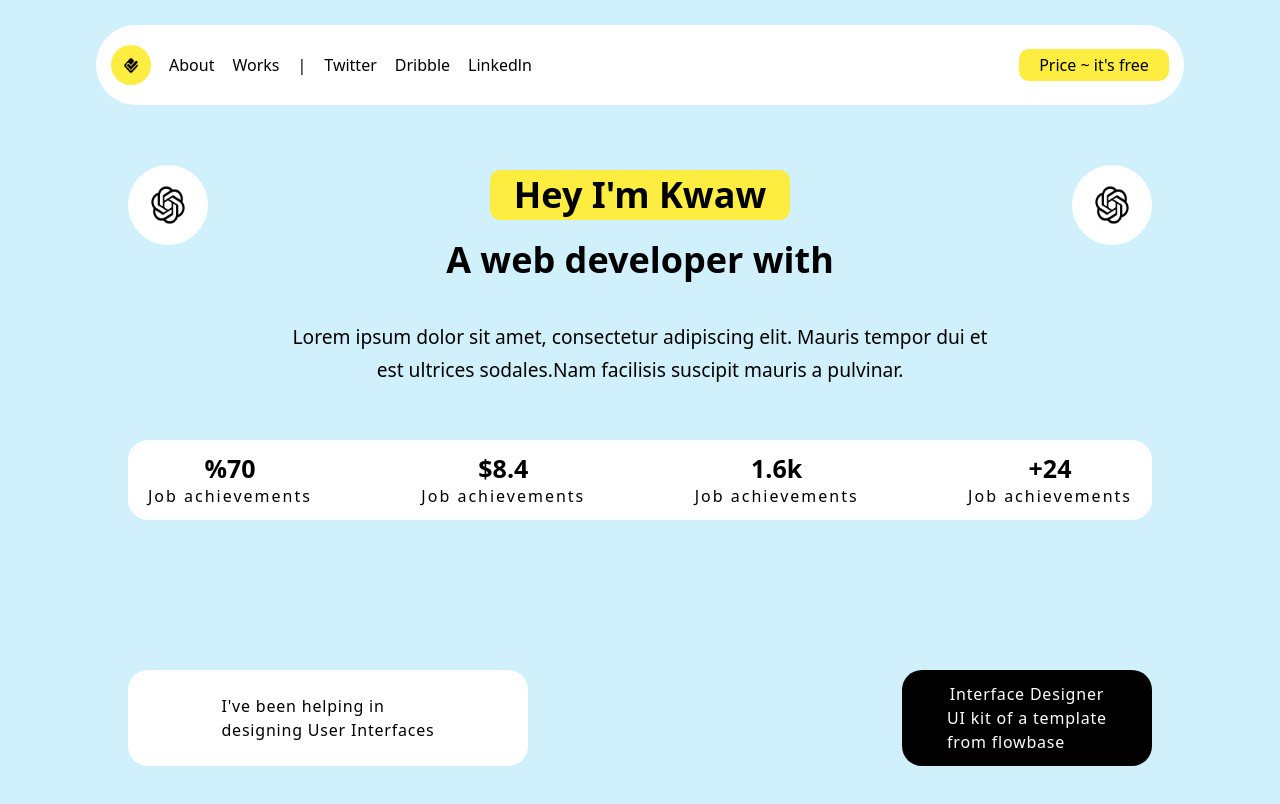
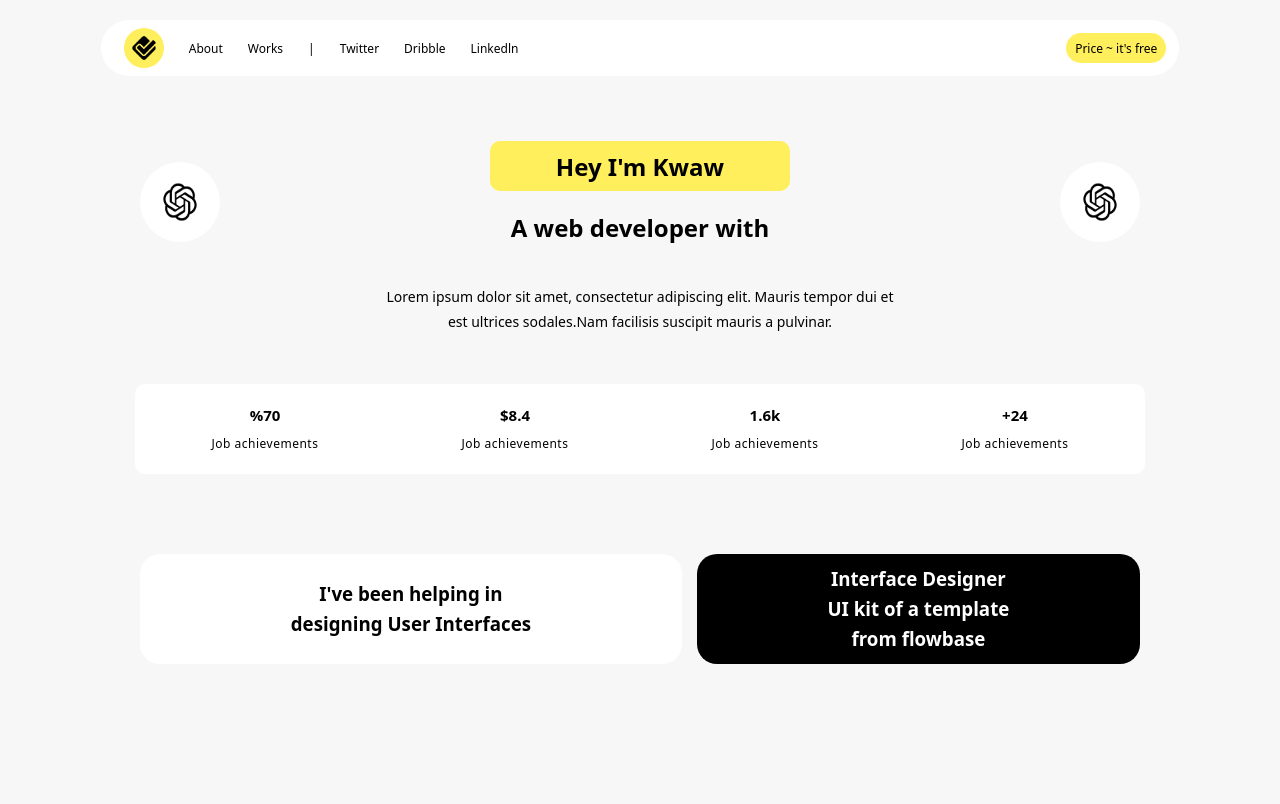
Before and after one commit to kwawbaidoo/flowbase_template, a plain HTML site: page index.html in a window 1280 px wide. Drawn offline with nearby package versions, Linux system fonts and the light colour scheme.

Commit message:
changes in css

```diff
--- a/index.html
+++ b/index.html
@@ -4,10 +4,6 @@
     <meta charset="UTF-8" />
     <meta name="viewport" content="width=device-width, initial-scale=1.0" />
     <title>Templates</title>
-    <link
-      href="https://unpkg.com/tailwindcss@^1.0/dist/tailwind.min.css"
-      rel="stylesheet"
-    />
     <link rel="stylesheet" href="./style.css" />
   </head>
   <body>
@@ -45,7 +41,7 @@
           <img class= "sectionLogo w-16" src="./assests/black-chatgpt-logo.png" alt="" />
         </div>
       </div>
-      <div class="flex items-center mt-10 justify-center">
+      <div class="loremContainer flex items-center mt-10 justify-center">
         <p class="lorem text-2xl">
           Lorem ipsum dolor sit amet, consectetur adipiscing elit. Mauris tempor
           dui et <br> est ultrices sodales.Nam facilisis suscipit mauris a pulvinar.
@@ -54,25 +50,25 @@
 
       <section class="footerSection w-3/4 grid grid-cols-3 gap-8 mt-12 mb-12 justify-between ">
         <div class="jobs flex bg-white w-3/4 rounded-xl justify-between px-10 h-32 mt-12 items-center">
-            <div class="flex flex-col items-center">
+            <div class="jobStatics flex flex-col items-center">
                 <span class="money font-bold text-2xl">%70</span>
-                <span class=" jobAchie tracking-wider">Job achievements</span>
+                <span class=" jobAchie">Job achievements</span>
             </div>
 
             <div class="jobStatics flex flex-col items-center">
                 <span class=" money font-bold text-2xl">$8.4</span>
-                <span class="jobAchie tracking-wider">Job achievements</span>
+                <span class="jobAchie">Job achievements</span>
             </div>
-            <div class="flex flex-col items-center">
+            <div class="jobStatics flex flex-col items-center">
                 <span class="money font-bold text-2xl">1.6k</span>
-                <span class="jobAchie tracking-wider">Job achievements</span>
+                <span class="jobAchie ">Job achievements</span>
             </div>
-            <div class="flex flex-col items-center">
+            <div class="jobStatics flex flex-col items-center">
                 <span class="money font-bold text-2xl">+24</span>
-                <span class="jobAchie tracking-wider">Job achievements</span>
+                <span class="jobAchie ">Job achievements</span>
             </div>
           </div>
-        <div style="display: flex; flex-direction: columns; justify-content: space-between; width: 80%;">
+        <div style="display: flex; flex-direction: columns; gap: 15px; width: 80%;">
         <div class="bg-whites rounded-md h-24 col-span-2 flex items-center justify-center">
             <h3 class="tracking-wider">I've been helping in <br>designing User Interfaces</h3>
         </div>
--- a/style.css
+++ b/style.css
@@ -1,18 +1,18 @@
 body {
-    margin-top: 20px;
+    margin: 0;
     padding: 0;
-    background-color: #d0f1fb;
+    background-color: rgb(247,247,248);
     font-family: ui-sans-serif, system-ui, sans-serif, "Apple Color Emoji", "Segoe UI Emoji", "Segoe UI Symbol", "Noto Color Emoji";
 }
 
 .bg {
-    background-color: rgb(252, 237, 64);
+    background-color: rgb(255,239,92);
 }
 
 .main {
     display: flex;
     flex-direction: column;
-    justify-content: space-between;
+    padding: 15px;
     align-items: center;
 }
 
@@ -21,49 +21,56 @@ body {
     display: flex;
     justify-content: space-between;
     align-items: center;
-    border-radius: 50px;
+    border-radius: 80px;
     margin: 5px;
     width: 85%;
-    height: 80px;
+    height: 40px;
+    padding: 8px;
 }
 
 .navListContainer{
     display: flex;
     align-items: center;
-    gap: 18px;
+    gap: 25px;
     margin-left: 15px;
     margin-right: 15px;
 }
 
-.navListContainer a {
+.navListContainer a, span {
     text-decoration: none;
+    color: black;
+    font-size: 12px;
 }
+
 
 .navContainer {
     display: flex;
     align-items: center;
+    justify-content: center;
     width: 40px;
     height: 40px;
     border-radius: 20px;
 }
 
 .navLogo {
-    width: 40px;
-    height: 25px;
+    width: 70px;
+    height: 40px;
 }
 
 .price {
     display: flex;
     align-items: center;
-    border-radius: 10px;
+    border-radius: 50px;
     height: 30px;
-    width: 150px;
-    margin-right: 15px;
+    width: 100px;
+    margin-right: 5px;
     justify-content: center;
 }
 
 .price a {
     text-decoration: none;
+    color: black;
+    font-size: 12px;
 }
 
 .sectionLogo {
@@ -76,7 +83,8 @@ body {
     align-items: center;
     justify-content: space-between;
     width: 80%;
-    margin-top: 20px;
+    margin-top: 40px;
+    padding: 20px;
 }
 
 .sectionLogoContainer {
@@ -90,7 +98,9 @@ body {
 }
 
 .title {
-    margin-top: 40px;
+    display: flex;
+    flex-direction: column;
+    align-items: center ;
 }
 
 .titleText {
@@ -100,19 +110,23 @@ body {
     width: 300px;
     height: 50px;
     border-radius: 10px;
+    margin: 0;
+    padding: 0;
+}
+
+.loremContainer {
+    display: flex;
 }
 
 .jobs {
     display: flex;
     align-items: center;
-    justify-content: space-between;
+    justify-content: space-around;
     background-color: white;
-    border-radius: 20px;
+    border-radius: 10px;
     height: 80px;
-    padding: 20px;
     width: 80%;
-    margin-top: 24px;
-    margin-bottom: 20px;
+    padding: 5px;
 }
 .jobs div {
     display: flex;
@@ -124,6 +138,7 @@ body {
     display: flex;
     flex-direction: column;
     align-items: center;
+    gap: 10px;
 }
 
 .text-center {
@@ -132,7 +147,7 @@ body {
 
 .money {
     font-weight: bolder;
-    font-size: 25px;
+    font-size: 15px;
 }
 
 .footerSection {
@@ -140,44 +155,53 @@ body {
     flex-direction: column;
     width: 100%;
     height: 350px;
-    gap: 20px;
-    margin-top: 30px;
-    justify-content: space-between;
+    margin-top: 40px;
+    padding: 10px;
+    gap: 80px;
     align-items: center;
 }
 .bg-whites {
     background-color: white;
-    width: 400px;
+    width: 550px;
+    height: 110px;
     display: flex;
     align-items: center;
     justify-content: center;
     border-radius: 20px;
+    line-height: 30px;
 
 }
 
 .bg-blacks {
     color: white;
     background-color: black;
-    width: 250px;
+    width: 450px;
+    height: 110px;
     display: flex;
     flex-direction: column;
     align-items: center;
+    justify-content: center;
     border-radius: 20px;
+    line-height: 30px;
 }
 
-.bg-blacks{
+.tracking-wider {
+    padding: 0;
     margin: 0;
-    padding: 00;
+    text-align: center;
+    width: 350px;
 }
 
 .lorem{
-    font-size: larger;
-    line-height: 33px;
+    padding:0;
+    margin: 0;
+    font-size: 14px;
+    line-height: 25px;
     text-align: center;
 }
 
 .jobAchie {
-    letter-spacing: 2px;
+    letter-spacing: 0.5px;
 }
 
 @media screen and (max-width:414px) {
@@ -201,12 +225,13 @@ body {
     }
 
     .webDev{
+        margin: 0;
         font-size: 12px;
         width: auto;
         text-wrap: wrap;
     }
     body{
-        background-color: red;
+        /* background-color: red; */
         height: 100vh;
     }
 
```
